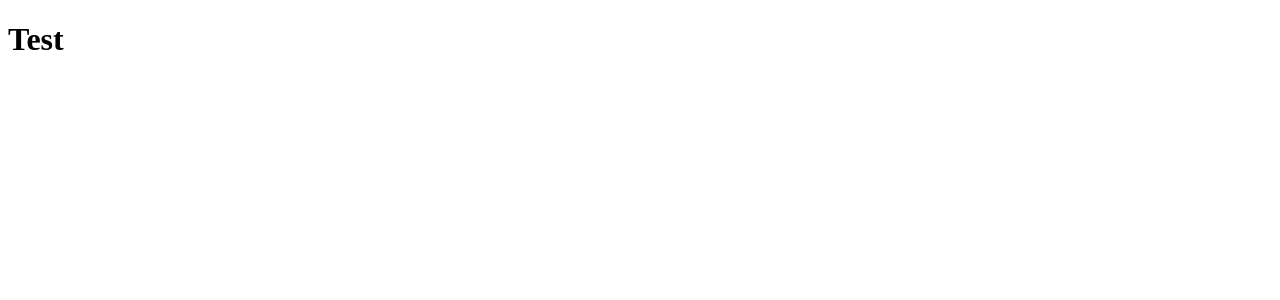
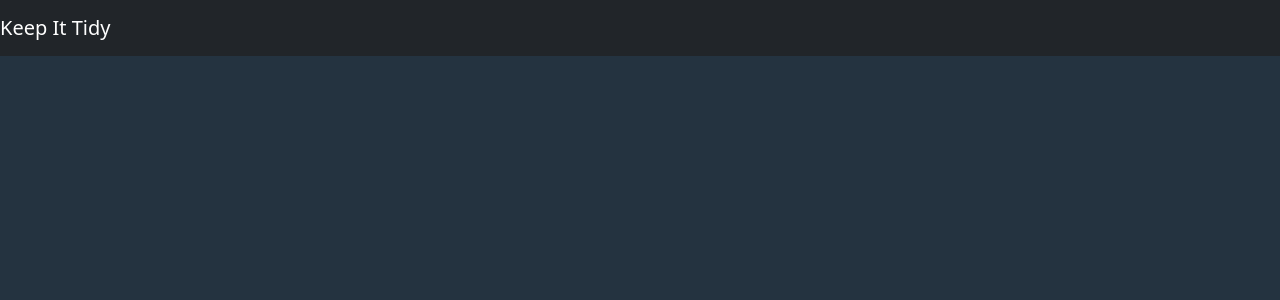
Before and after one commit to morciu/KeepItTidy, a Django app: page / in a window 1280 px wide. Before the commit the part shown is almost empty. Shown: the top 300 px of the page. Run offline with Django 3.2, Linux system fonts and the light colour scheme.

Commit message:
Started working on bootstrat navigation bar(top)

```diff
--- /dev/null
+++ b/KeepItTidy/static/KeepItTidy/styles.css
@@ -0,0 +1,7 @@
+body {
+	background-color: #243340;
+}
+
+h1 {
+	color: white;
+}
--- a/KeepItTidy/templates/keepittidy/index.html
+++ b/KeepItTidy/templates/keepittidy/index.html
@@ -1,10 +1,7 @@
-<!DOCTYPE html>
-<html lang="en">
-	<head>
-		<title>Keep It Tidy</title>
-	</head>
+{% extends "keepittidy/layout.html" %}
 
-	<body>
-		<h1>Test</h1>
-	</body>
-</html>
+{% block body %}
+<div class="container">
+	<h1>butts</h1>
+</div>
+{% endblock %}
--- /dev/null
+++ b/KeepItTidy/templates/keepittidy/layout.html
@@ -0,0 +1,19 @@
+{% load static %}
+
+<!DOCTYPE html>
+<html lang="en">
+	<head>
+		<title>Keep It Tidy</title>
+		<link href="https://cdn.jsdelivr.net/npm/bootstrap@5.0.2/dist/css/bootstrap.min.css" rel="stylesheet" integrity="sha384-EVSTQN3/azprG1Anm3QDgpJLIm9Nao0Yz1ztcQTwFspd3yD65VohhpuuCOmLASjC" crossorigin="anonymous">
+		<link href="{% static 'KeepItTidy/styles.css' %}" rel="stylesheet">
+	</head>
+
+	<body>
+		<nav class="navbar navbar-expand-md navbar-dark bg-dark fixed-top">
+			<a class="navbar-brand" href="#">Keep It Tidy</a>
+		</nav>
+	{% block body %}
+	{% endblock %}
+	</body>
+
+</html>
--- a/KeepItTidy/urls.py
+++ b/KeepItTidy/urls.py
@@ -1,7 +1,10 @@
 from django.urls import path
 from . import views
+from django.contrib.staticfiles.urls import staticfiles_urlpatterns
 
 
 urlpatterns = [
-	path("", views.index, name="index")
+	path("", views.index, name="index"),
 	]
+
+urlpatterns += staticfiles_urlpatterns()
```
